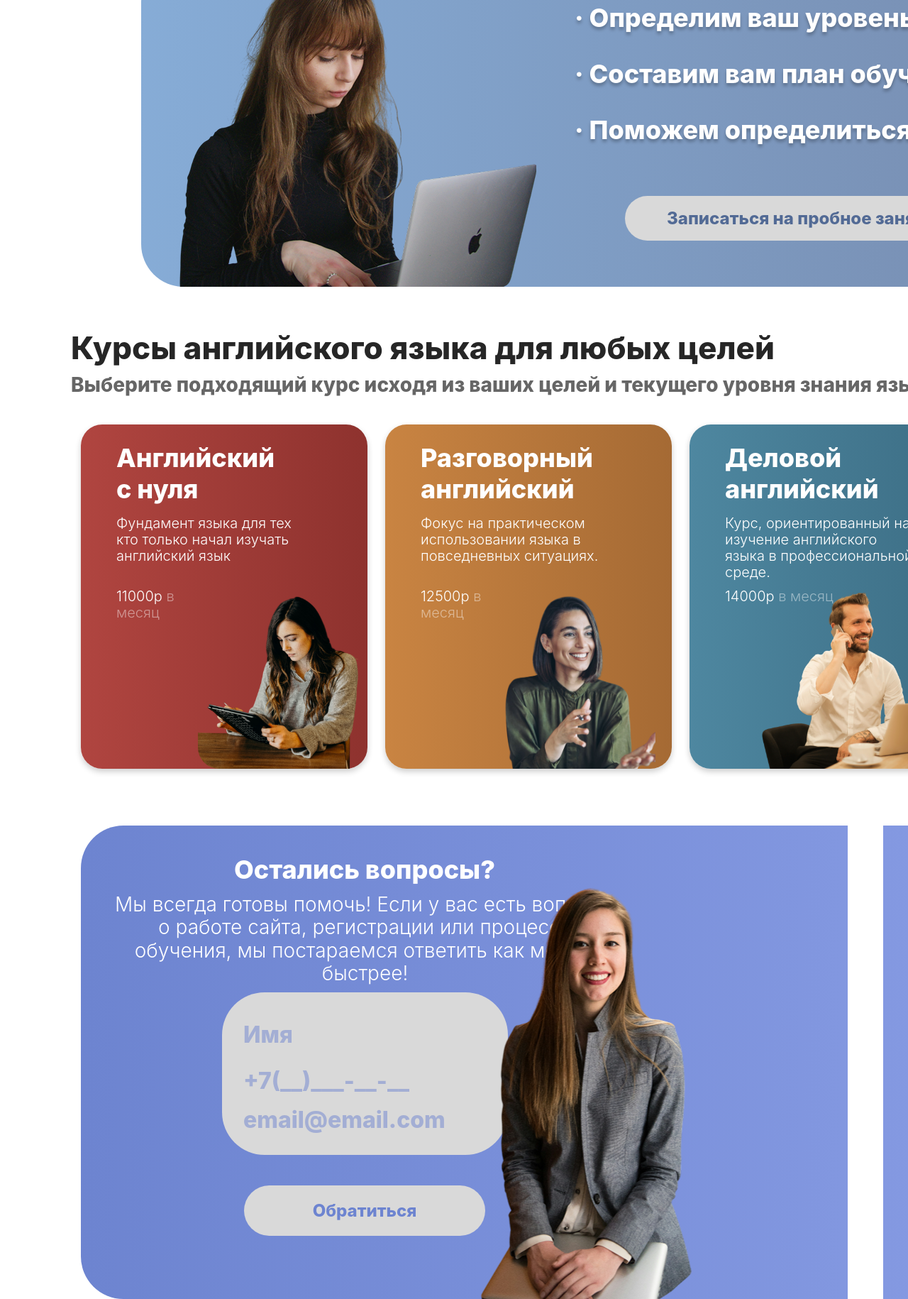
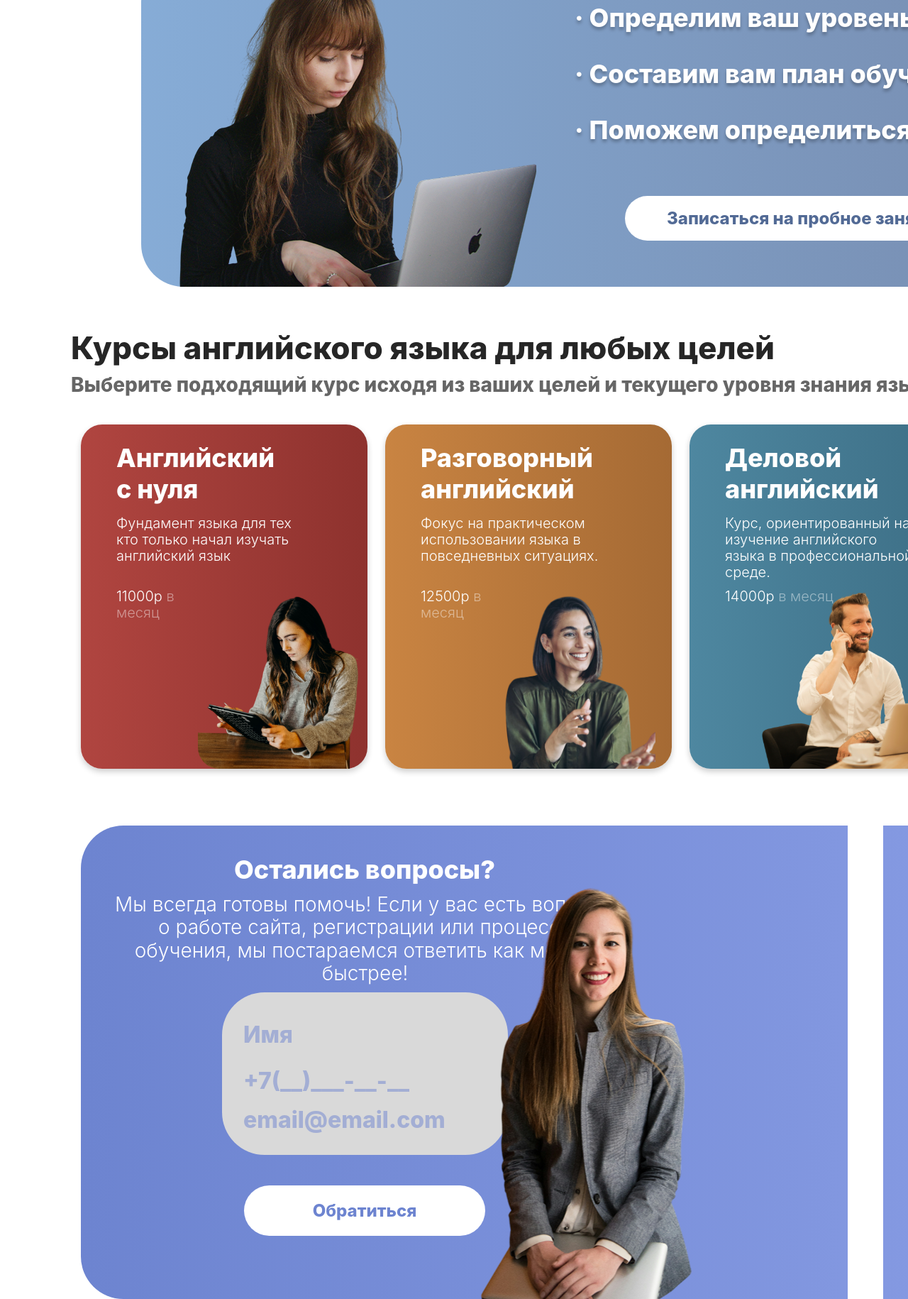
Before and after one commit to Thalindriel/LingW, a plain HTML site: page index.html in a window 1280 px wide. Shown: the part 1518-3348 px from the top of the page at 71% size. Drawn offline with Linux system fonts and the light colour scheme; a web font is replaced by a local one.

Commit message:
Update style.css

```diff
--- a/style.css
+++ b/style.css
@@ -844,7 +844,7 @@ button {
   width: 487px;
   height: 63px;
   margin: 71px 0 0 71px;
-  background: #d9d9d9;
+  background: #ffffff;
   z-index: 65;
   border-radius: 50px;
 }
@@ -1495,7 +1495,7 @@ button {
   height: 71px;
   top: 507px;
   left: 1241px;
-  background: #d9d9d9;
+  background: #ffffff;
   z-index: 111;
   border-radius: 50px;
 }
@@ -1522,7 +1522,7 @@ button {
   height: 71px;
   top: 507px;
   left: 230px;
-  background: #d9d9d9;
+  background: #ffffff;
   z-index: 114;
   border-radius: 50px;
 }
```
